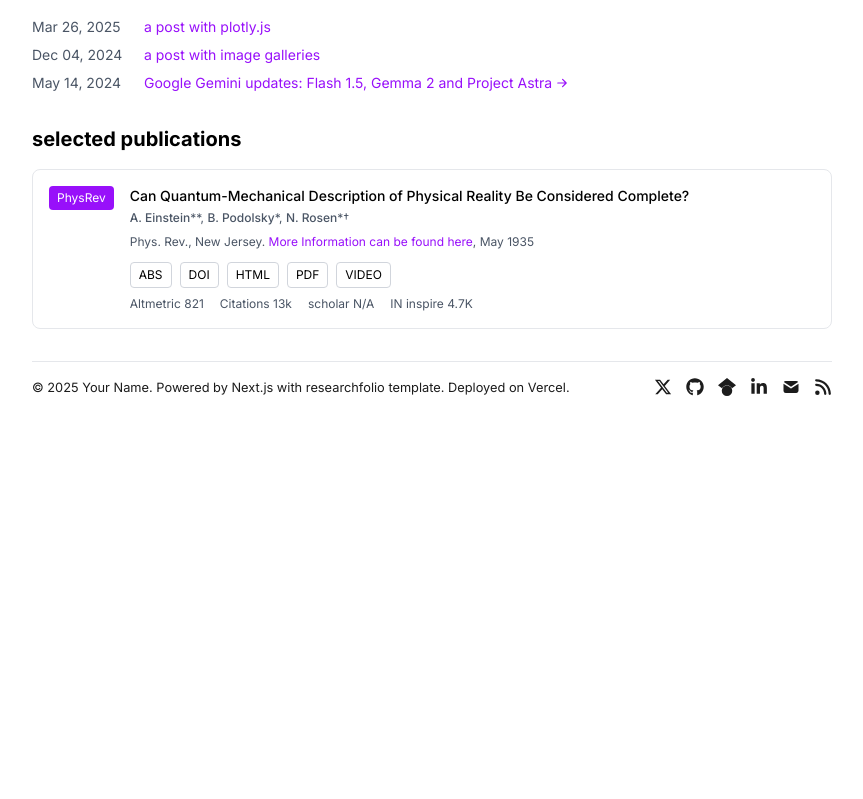
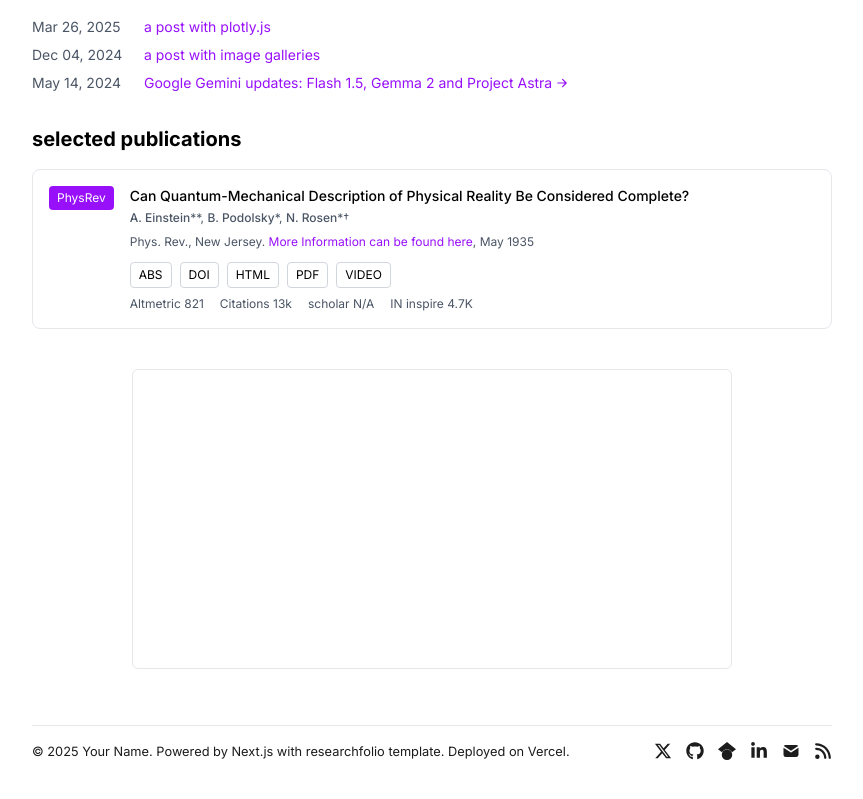
Before and after one commit to pushpakumarbalan/researchfolio, a Next.js app: page / in a window 1280 px wide. Shown: the part 708-1507 px from the top of the page, without its empty margins (208-1071 px from the left). Before the commit the page ends 1153 px from the top, so only its background shows below. Built offline with nearby package versions, Linux system fonts and the light colour scheme.

Commit message:
add visitor location map

```diff
--- /dev/null
+++ b/app/components/VisitorMap.tsx
@@ -0,0 +1,41 @@
+"use client"
+
+import { useEffect, useRef } from "react";
+
+export default function VisitorMap() {
+  const containerRef = useRef<HTMLDivElement>(null);
+
+  useEffect(() => {
+    // Only run on client-side
+    if (!containerRef.current) return;
+
+    // Clear any existing content
+    while (containerRef.current.firstChild) {
+      containerRef.current.removeChild(containerRef.current.firstChild);
+    }
+
+    const script = document.createElement("script");
+    script.type = "text/javascript";
+    script.id = "mapmyvisitors";
+    script.src = "//mapmyvisitors.com/map.js?d=nQukqQ2FvPv-thOrNu-iSiXx0TOwRXHZMOhYGxJDABw&cl=ffffff&w=a";
+    script.async = true;
+
+    containerRef.current.appendChild(script);
+
+    return () => {
+      if (containerRef.current && script.parentNode) {
+        containerRef.current.removeChild(script);
+      }
+    };
+  }, []);
+
+  return (
+    <div className="w-full flex justify-center my-8">
+      <div
+        ref={containerRef}
+        className="w-full max-w-[600px] h-[300px] border border-gray-200 dark:border-gray-700 rounded-md"
+        style={{ minHeight: "300px" }}
+      />
+    </div>
+  );
+}
--- a/app/layout.tsx
+++ b/app/layout.tsx
@@ -7,6 +7,7 @@ import { SpeedInsights } from "@vercel/speed-insights/next";
 import Footer from "./components/footer";
 import { ThemeProvider } from "./components/theme-switch";
 import { metaData } from "./lib/config";
+import VisitorMap from "./components/VisitorMap";
 
 const inter = Inter({ subsets: ["latin"] });
 
@@ -92,6 +93,7 @@ export default function RootLayout({
             <div className="mt-8 mb-2">
               {children}
             </div>
+            <VisitorMap />
             <div className="border-t border-gray-200 dark:border-gray-700 mt-6 mb-4"></div>
             <Footer />
             <Analytics />
```
Also changed, not shown: public/photo.jpeg (added).
